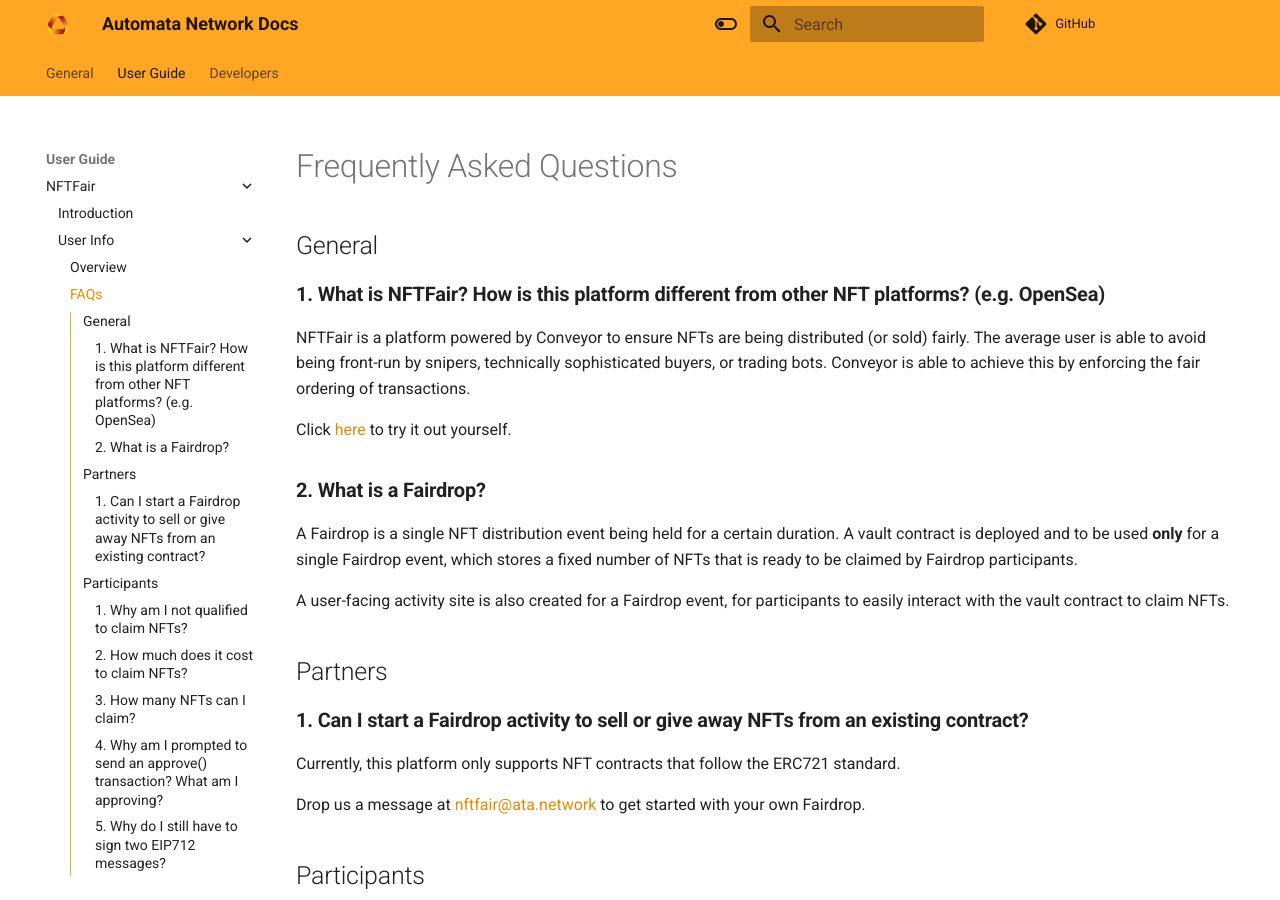
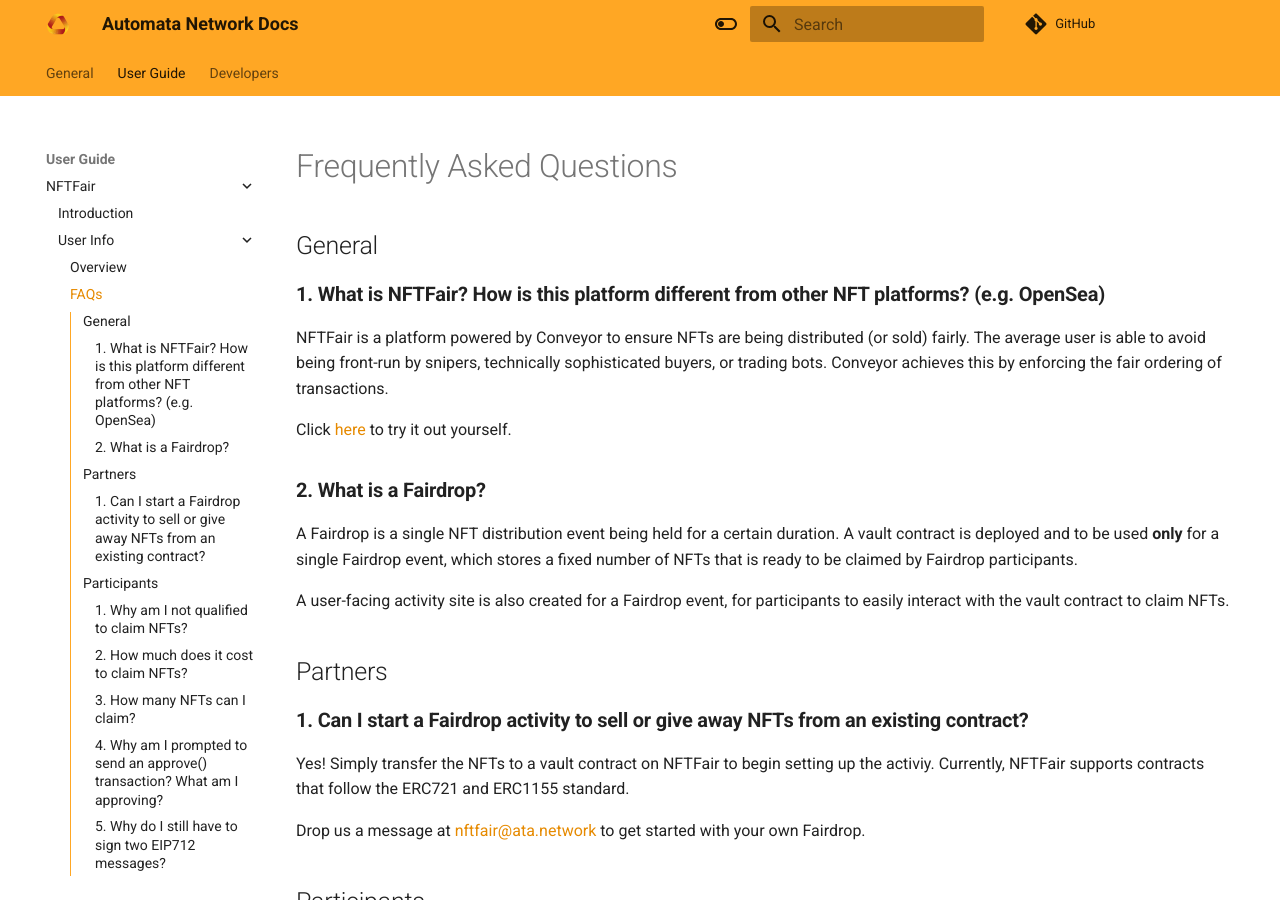
Before and after one commit to automata-network/docs, an MkDocs documentation site: the page built from docs/nftfair/users/faq.md, in a window 1280 px wide and 900 px high. Built offline with MkDocs 1.6.1 and Material for MkDocs 9.7.7, drawn with Linux system fonts in a browser that asks for light colours; nearby versions of some CDN libraries; comment, search, counter and statistics services are not loaded.

Commit message:
Update faq.md

```diff
--- a/docs/nftfair/users/faq.md
+++ b/docs/nftfair/users/faq.md
@@ -4,7 +4,7 @@
 
 ### **1. What is NFTFair? How is this platform different from other NFT platforms? (e.g. OpenSea)**
 
-NFTFair is a platform powered by Conveyor to ensure NFTs are being distributed (or sold) fairly. The average user is able to avoid being front-run by snipers, technically sophisticated buyers, or trading bots. Conveyor is able to achieve this by enforcing the fair ordering of transactions.
+NFTFair is a platform powered by Conveyor to ensure NFTs are being distributed (or sold) fairly. The average user is able to avoid being front-run by snipers, technically sophisticated buyers, or trading bots. Conveyor achieves this by enforcing the fair ordering of transactions.
 
 Click [here](https://www.ata.network/conveyor) to try it out yourself.
 
@@ -18,7 +18,7 @@
 
 ### **1. Can I start a Fairdrop activity to sell or give away NFTs from an existing contract?**
 
-Currently, this platform only supports NFT contracts that follow the ERC721 standard.
+Yes! Simply transfer the NFTs to a vault contract on NFTFair to begin setting up the activiy. Currently, NFTFair supports contracts that follow the ERC721 and ERC1155 standard.
 
 Drop us a message at [nftfair@ata.network](mailto:nftfair@ata.network) to get started with your own Fairdrop.
 
```
